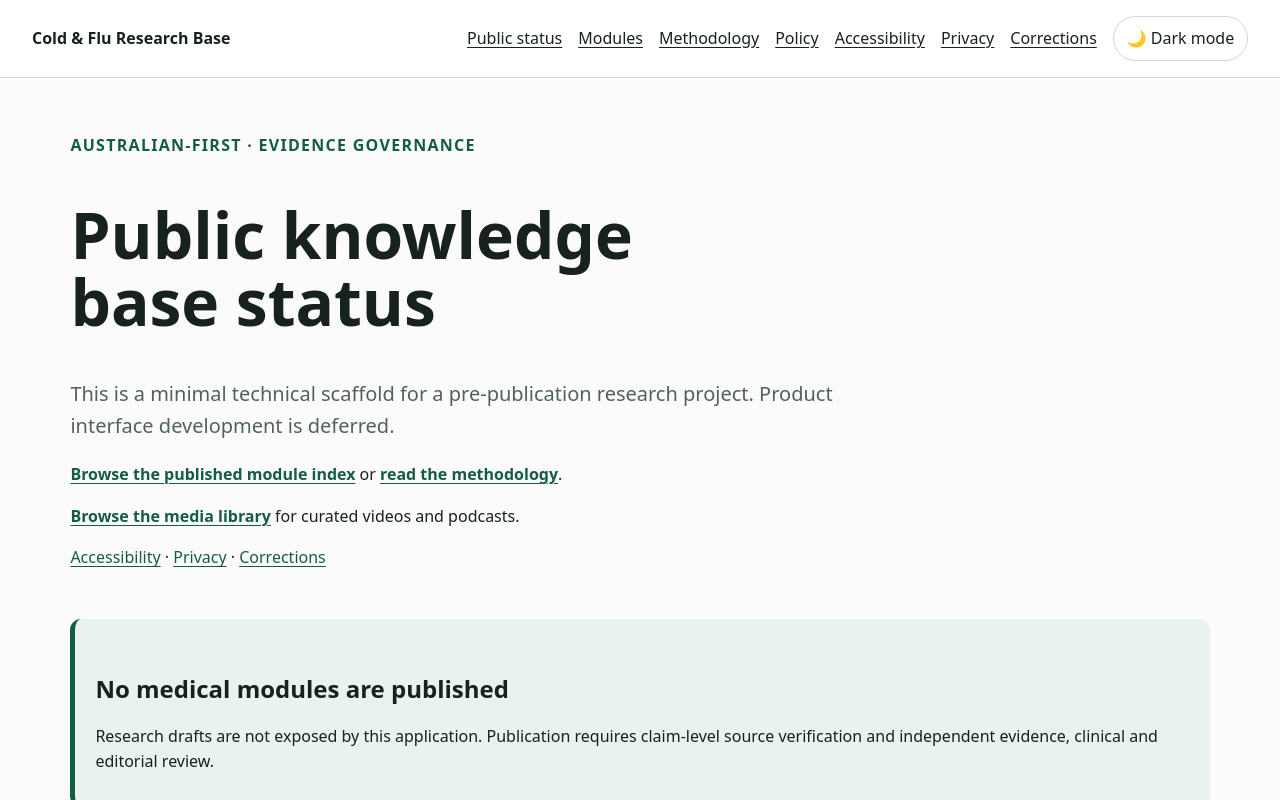
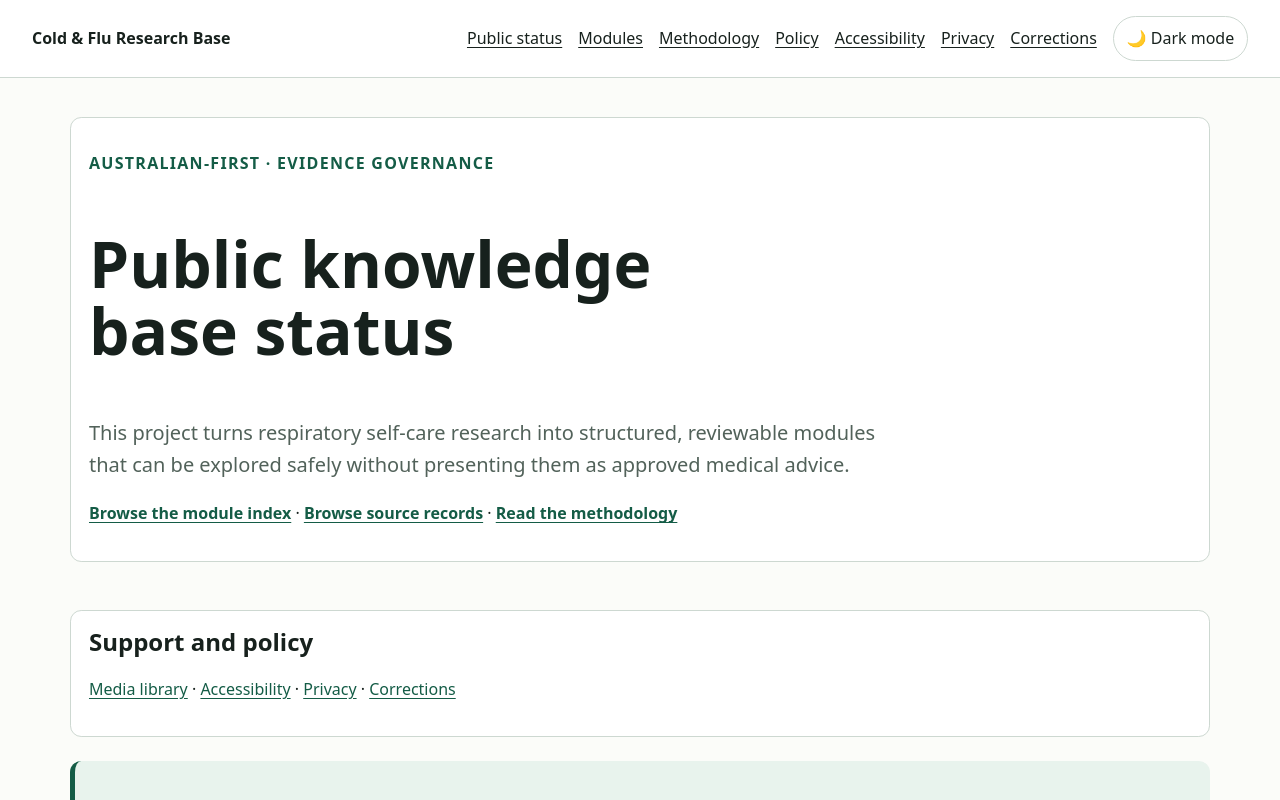
Before and after one commit to joshualparris/ColdFluApp, a Next.js app: page / in a window 1280 px wide. Shown: the top 800 px of the page. Built offline with nearby package versions, Linux system fonts and the light colour scheme.

Commit message:
Fix CI lint failure by using Next Image

```diff
--- a/src/app/page.tsx
+++ b/src/app/page.tsx
@@ -1,32 +1,39 @@
+import Image from "next/image";
 import Link from "next/link";
 import { getCanonicalModules, publicModules } from "@/lib/content/canonical";
 import { getModuleVisual } from "@/lib/content/module-visuals";
 
 export default async function Home() {
   const published = publicModules(await getCanonicalModules());
-  return <>
+  return (
+    <>
+      <section className="card" style={{ marginBottom: "1.5rem" }}>
         <p className="eyebrow">Australian-first · evidence governance</p>
         <h1>Public knowledge base status</h1>
-    <p className="lede">This is a minimal technical scaffold for a pre-publication research project. Product interface development is deferred.</p>
+        <p className="lede">This project turns respiratory self-care research into structured, reviewable modules that can be explored safely without presenting them as approved medical advice.</p>
         <p style={{ marginTop: "1rem" }}>
-      <Link href="/modules" style={{ fontWeight: 700 }}>Browse the published module index</Link> or <Link href="/about/methodology" style={{ fontWeight: 700 }}>read the methodology</Link>.
+          <Link href="/modules" style={{ fontWeight: 700 }}>Browse the module index</Link> · <Link href="/sources" style={{ fontWeight: 700 }}>Browse source records</Link> · <Link href="/about/methodology" style={{ fontWeight: 700 }}>Read the methodology</Link>
         </p>
-    <p style={{ marginTop: "1rem" }}>
-      <Link href="/research-preview/media" style={{ fontWeight: 700 }}>Browse the media library</Link> for curated videos and podcasts.
-    </p>
-    <p style={{ marginTop: "1rem" }}>
-      <Link href="/about/accessibility">Accessibility</Link> · <Link href="/about/privacy">Privacy</Link> · <Link href="/about/corrections">Corrections</Link>
-    </p>
+      </section>
       <section className="card-grid" style={{ marginTop: "1.5rem" }}>
         {published.map((module) => {
           const visual = getModuleVisual(module.slug);
-        return <article className="card" key={module.slug}>
-          <img src={visual.src} alt={visual.alt} className="module-card-image" />
+          return (
+            <article className="card" key={module.slug}>
+              <Image src={visual.src} alt={visual.alt} className="module-card-image" width={800} height={480} />
               <h2><Link href={`/modules/${module.slug}`}>{module.title}</Link></h2>
               <p>{module.description}</p>
-        </article>;
+            </article>
+          );
         })}
       </section>
+      <section className="card" style={{ marginTop: "1.5rem" }}>
+        <h2>Support and policy</h2>
+        <p>
+          <Link href="/research-preview/media">Media library</Link> · <Link href="/about/accessibility">Accessibility</Link> · <Link href="/about/privacy">Privacy</Link> · <Link href="/about/corrections">Corrections</Link>
+        </p>
+      </section>
       {published.length === 0 ? <section className="notice"><h2>No medical modules are published</h2><p>Research drafts are not exposed by this application. Publication requires claim-level source verification and independent evidence, clinical and editorial review.</p></section> : null}
-  </>;
+    </>
+  );
 }
--- a/src/components/modules/module-media-gallery.tsx
+++ b/src/components/modules/module-media-gallery.tsx
@@ -1,3 +1,4 @@
+import Image from "next/image";
 import { getModuleVisual } from "@/lib/content/module-visuals";
 
 export function ModuleMediaGallery({ slug, title }: { slug: string; title: string }) {
@@ -5,7 +6,7 @@ export function ModuleMediaGallery({ slug, title }: { slug: string; title: strin
 
   return (
     <section className="hero-visual" aria-label={`${title} illustration`}>
-      <img src={visual.src} alt={visual.alt} />
+      <Image src={visual.src} alt={visual.alt} width={1200} height={720} />
       <figcaption>{visual.credit}</figcaption>
     </section>
   );
```
Also changed, not shown: src/app/about/corrections/page.tsx (+19 -5 lines), src/lib/content/corrections.ts (+28 -0 lines), 1 other file (tests, documents, lock files or other folders). Lines whose indentation alone changed are shown as unchanged.
